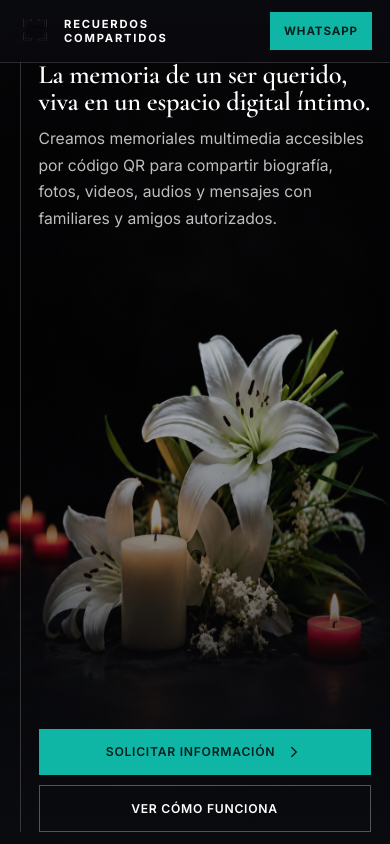
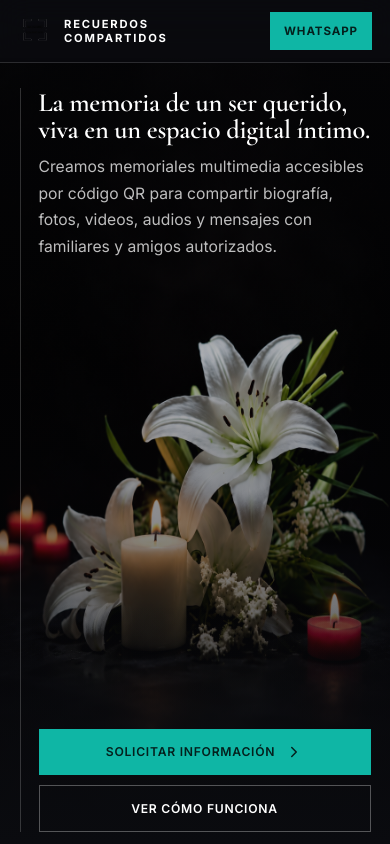
Before and after one commit to Guillemuhana/recuerdos-compartidos, a React (Vite) app: page / in a window 390 px wide. Shown: the top 844 px of the page. Built offline with nearby package versions, Linux system fonts and the light colour scheme.

Commit message:
Mobile: bajar un poco el texto del hero (mas espacio superior)

```diff
--- a/src/styles.css
+++ b/src/styles.css
@@ -197,10 +197,10 @@ footer{text-align:center;padding:34px;background:#070809;color:rgba(255,255,255,
   .header{padding:12px 18px}
   .brand img{width:34px;height:34px}
   .smallCta{padding:10px 14px;font-size:.72rem}
-  .hero{padding:60px 0 12px;min-height:100svh;display:flex;align-items:stretch}
+  .hero{padding:88px 0 12px;min-height:100svh;display:flex;align-items:stretch}
   .heroBg{background:#0a0b0f url('/assets/imgcel.png') center top/cover no-repeat;top:58px}
   .heroBg::after{background:linear-gradient(180deg,rgba(7,7,10,.55),rgba(7,7,10,.3) 38%,rgba(7,7,10,.8))}
-  .heroContent{padding-left:18px;display:flex;flex-direction:column;min-height:calc(100svh - 72px)}
+  .heroContent{padding-left:18px;display:flex;flex-direction:column;min-height:calc(100svh - 100px)}
   .hero .pill{display:none}
   .hero h1{font-size:1.65rem;margin:2px 0 0}
   .hero p{font-size:.98rem;margin-top:10px}
```
